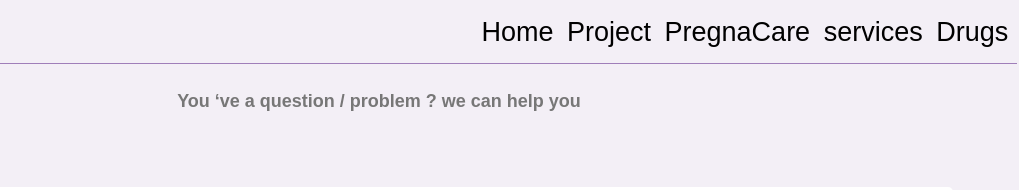
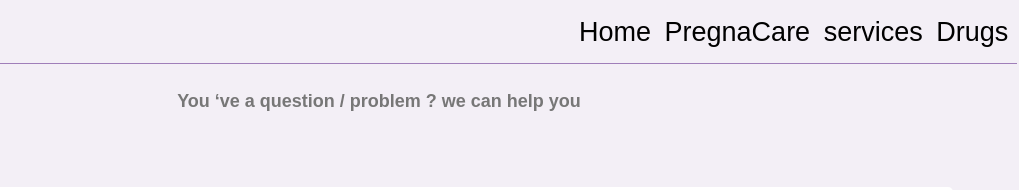
Before and after one commit to MahmoudLove/PregnaCare, a website: page services.html in a window 1280 px wide. Shown: the top 190 px of the page, 261-1280 px from the left. Drawn offline with nearby package versions, Linux system fonts and the light colour scheme.

Commit message:
Update services.html

```diff
--- a/services.html
+++ b/services.html
@@ -41,15 +41,7 @@
                 <a href="index.html" class="nav__list-item-link"> Home </a>
               </li>
 
-              <li class="nav__list-item">
-                <a
-                  target="_blank"
-                  href="https://instagram.com/epca_pregnacare?igshid=YmMyMTA2M2Y="
-                  class="nav__list-item-link"
-                >
-                  Project
-                </a>
-              </li>
+
               <li class="nav__list-item">
                 <a href="pregnacare.html" class="nav__list-item-link">
                   PregnaCare
```
